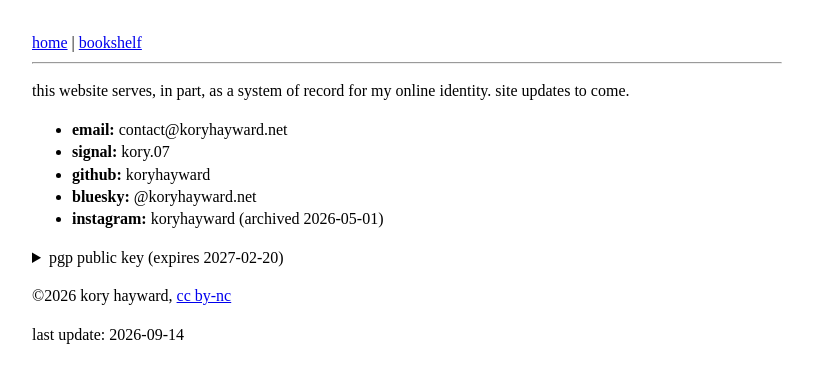
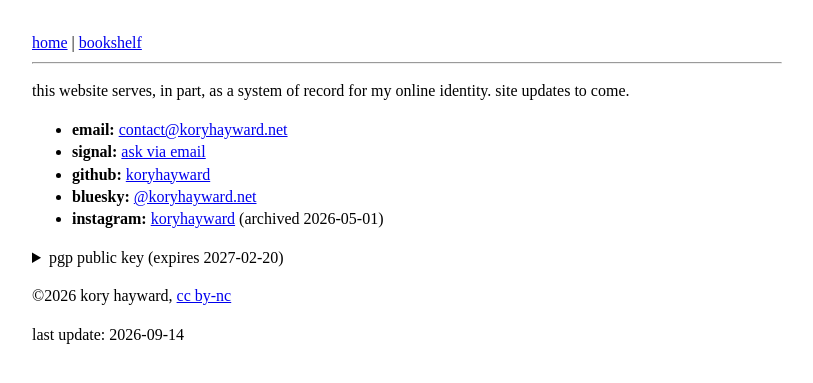
Before and after one commit to koryhayward/koryhayward.github.io, a Jekyll site: the page built from index.md, in a window 1280 px wide. Shown: the top 383 px of the page, without its empty margins (233-1046 px from the left). Built offline with Jekyll 4.4.1, drawn with Linux system fonts in a browser that asks for light colours.

Commit message:
cleaned identity

```diff
--- a/index.md
+++ b/index.md
@@ -4,11 +4,11 @@ title: "home"
 ---
 this website serves, in part, as a system of record for my online identity. site updates to come.
 
-- **email:** contact@koryhayward.net
-- **signal:** kory.07
-- **github:** koryhayward
-- **bluesky:** @koryhayward.net
-- **instagram:** koryhayward (archived 2026-05-01)
+- **email:** [contact@koryhayward.net](mailto:contact@koryhayward.net)
+- **signal:** [ask via email](mailto:contact@koryhayward.net?subject=signal)
+- **github:** [koryhayward](https://github.com/koryhayward/)
+- **bluesky:** [@koryhayward.net](https://bsky.app/profile/koryhayward.net)
+- **instagram:** [koryhayward](https://www.instagram.com/koryhayward) (archived 2026-05-01)
 
 <details>
 <summary>pgp public key (expires 2027-02-20)</summary>
```
